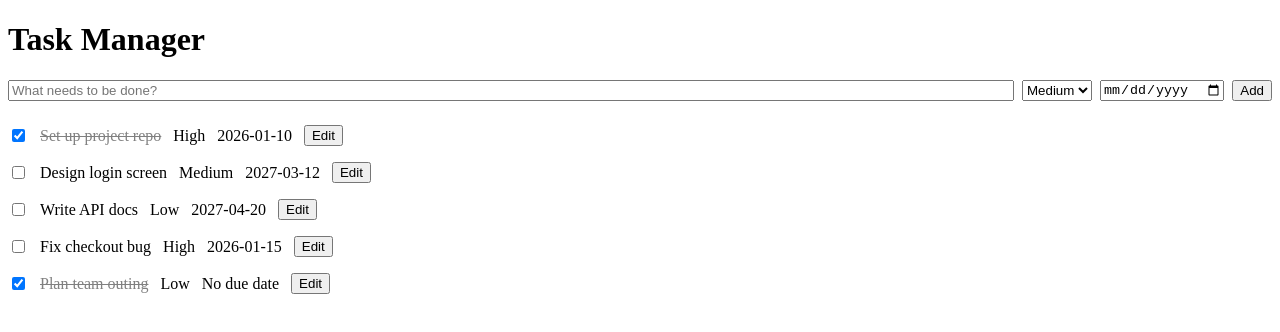
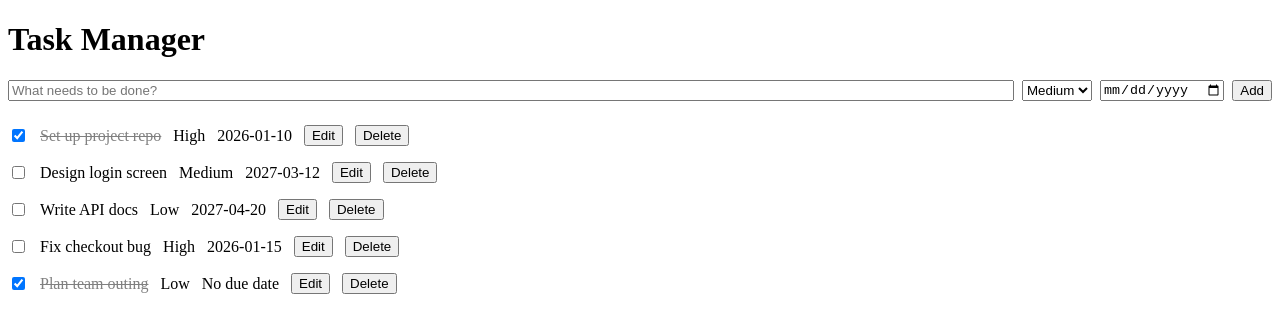
Before and after one commit to Sushil09kp/Task-Manager, a React (Vite) app: page / in a window 1280 px wide. Shown: the top 332 px of the page. Built offline with nearby package versions, Linux system fonts and the light colour scheme.

Commit message:
Add delete task with confirmation

```diff
--- a/src/App.jsx
+++ b/src/App.jsx
@@ -62,6 +62,11 @@ function App() {
     updateTasks(newTasks)
   }
 
+  function deleteTask(id) {
+    const newTasks = tasks.filter((task) => task.id !== id)
+    updateTasks(newTasks)
+  }
+
   if (loading) return <p>Loading...</p>
 
   if (error) {
@@ -77,7 +82,12 @@ function App() {
     <div className="app">
       <h1>Task Manager</h1>
       <TaskForm onAdd={addTask} />
-      <TaskList tasks={tasks} onToggle={toggleTask} onEdit={editTask} />
+      <TaskList
+        tasks={tasks}
+        onToggle={toggleTask}
+        onEdit={editTask}
+        onDelete={deleteTask}
+      />
     </div>
   )
 }
--- a/src/components/TaskItem.jsx
+++ b/src/components/TaskItem.jsx
@@ -1,6 +1,6 @@
 import { useState } from 'react'
 
-function TaskItem({ task, onToggle, onEdit }) {
+function TaskItem({ task, onToggle, onEdit, onDelete }) {
   const [isEditing, setIsEditing] = useState(false)
   const [draft, setDraft] = useState(task.title)
   const [error, setError] = useState('')
@@ -28,6 +28,11 @@ function TaskItem({ task, onToggle, onEdit }) {
   function handleKeyDown(e) {
     if (e.key === 'Enter') saveEdit()
     if (e.key === 'Escape') cancelEdit()
+  }
+
+  function handleDelete() {
+    const sure = window.confirm(`Delete "${task.title}"?`)
+    if (sure) onDelete(task.id)
   }
 
   return (
@@ -69,7 +74,10 @@ function TaskItem({ task, onToggle, onEdit }) {
           <button onClick={cancelEdit}>Cancel</button>
         </>
       ) : (
-        <button onClick={startEditing}>Edit</button>
+        <>
+          <button onClick={startEditing}>Edit</button>
+          <button onClick={handleDelete}>Delete</button>
+        </>
       )}
     </li>
   )
--- a/src/components/TaskList.jsx
+++ b/src/components/TaskList.jsx
@@ -1,6 +1,6 @@
 import TaskItem from './TaskItem'
 
-function TaskList({ tasks, onToggle, onEdit }) {
+function TaskList({ tasks, onToggle, onEdit, onDelete }) {
   return (
     <ul className="task-list">
       {tasks.map((task) => (
@@ -9,6 +9,7 @@ function TaskList({ tasks, onToggle, onEdit }) {
           task={task}
           onToggle={onToggle}
           onEdit={onEdit}
+          onDelete={onDelete}
         />
       ))}
     </ul>
```
